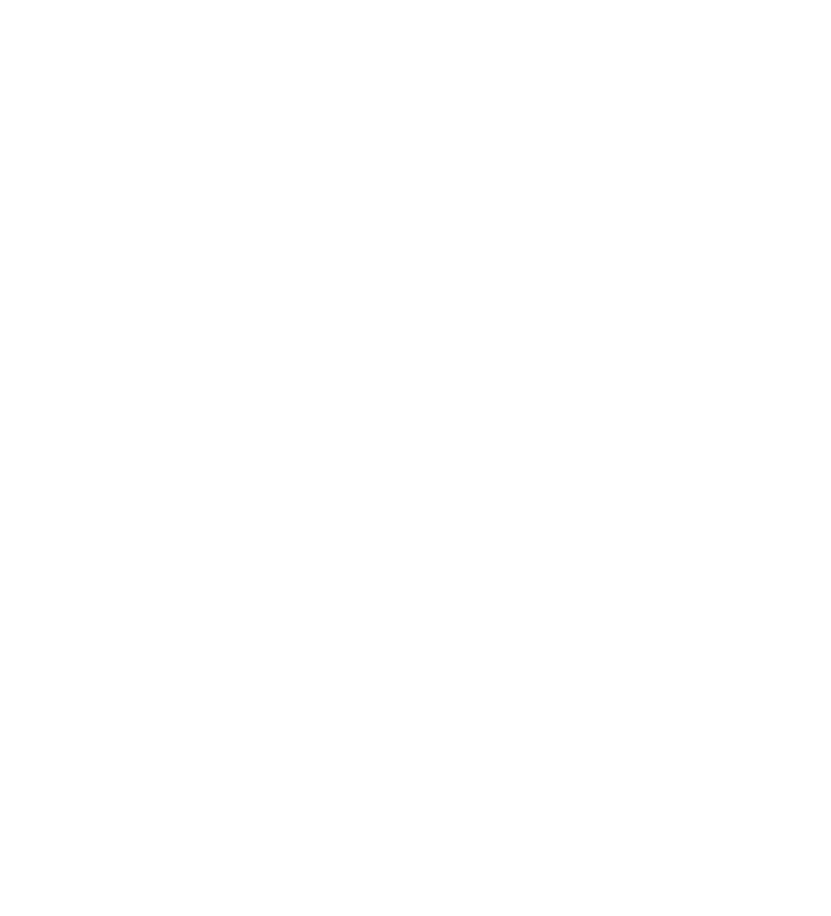
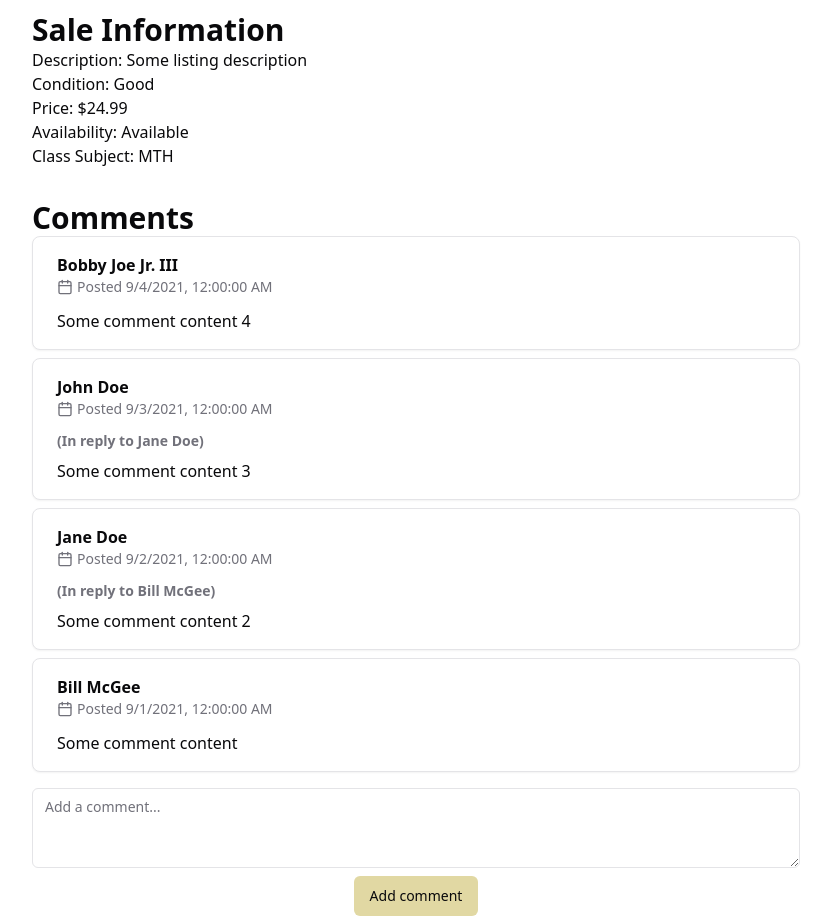
Before and after one commit to declspecl/bookmarket, a React (Vite) app in the folder bookmarket-website/: page /listing/1 in a window 1280 px wide. Shown: the part 380-1296 px from the top of the page, without its empty margins (224-1055 px from the left). Before the commit the page ends 800 px from the top, so only its background shows below. Built offline with nearby package versions, Linux system fonts and the light colour scheme.

Commit message:
Create view listing page (#31)

```diff
--- /dev/null
+++ b/bookmarket-website/src/components/ui/textarea.tsx
@@ -0,0 +1,22 @@
+import * as React from "react"
+
+import { cn } from "@/lib/utils"
+
+const Textarea = React.forwardRef<
+  HTMLTextAreaElement,
+  React.ComponentProps<"textarea">
+>(({ className, ...props }, ref) => {
+  return (
+    <textarea
+      className={cn(
+        "flex min-h-[80px] w-full rounded-md border border-input bg-background px-3 py-2 text-base ring-offset-background placeholder:text-muted-foreground focus-visible:outline-none focus-visible:ring-2 focus-visible:ring-ring focus-visible:ring-offset-2 disabled:cursor-not-allowed disabled:opacity-50 md:text-sm",
+        className
+      )}
+      ref={ref}
+      {...props}
+    />
+  )
+})
+Textarea.displayName = "Textarea"
+
+export { Textarea }
--- a/bookmarket-website/src/lib/api/mocks.ts
+++ b/bookmarket-website/src/lib/api/mocks.ts
@@ -1,4 +1,4 @@
-import { Listing, Condition, Availability, ClassSubject } from "./model";
+import { Listing, Condition, Availability, ClassSubject, ListingWithSeller, CommentWithCreator } from "./model";
 
 export const mockGetAllListingsResponse: Listing[] = [
     {
@@ -74,3 +74,76 @@ export const mockGetAllListingsResponse: Listing[] = [
         createdAt: "2021-09-06T00:00:00Z"
     }
 ]
+
+export const mockGetListingByIdResponse: ListingWithSeller = {
+    id: 1,
+    title: "Some listing title",
+    description: "Some listing description",
+    authorName: "Some author name",
+    price: 24.99,
+    condition: Condition.GOOD,
+    availability: Availability.AVAILABLE,
+    classSubject: ClassSubject.MTH,
+    seller: {
+        id: 10,
+        firstName: "Some",
+        lastName: "Seller",
+        email: "someseller@oakland.edu"
+    },
+    createdAt: "2021-09-01T00:00:00Z"
+}
+
+export const mockGetAllCommentsForListingResponse: CommentWithCreator[] = [
+    {
+        id: "4",
+        content: "Some comment content 4",
+        parentListingId: 1,
+        parentCommentId: undefined,
+        createdAt: "2021-09-04T00:00:00Z",
+        creator: {
+            id: 13,
+            firstName: "Bobby",
+            lastName: "Joe Jr. III",
+            email: "qwenokqwneokwqoe@oakland.edu"
+        }
+    },
+    {
+        id: "3",
+        content: "Some comment content 3",
+        parentListingId: 1,
+        parentCommentId: 2,
+        createdAt: "2021-09-03T00:00:00Z",
+        creator: {
+            id: 12,
+            firstName: "John",
+            lastName: "Doe",
+            email: "ANOTHERANOTHERcommenter@oakland.edu"
+        }
+    },
+    {
+        id: "2",
+        content: "Some comment content 2",
+        parentListingId: 1,
+        parentCommentId: 1,
+        createdAt: "2021-09-02T00:00:00Z",
+        creator: {
+            id: 11,
+            firstName: "Jane",
+            lastName: "Doe",
+            email: "ANOTHERcommenter@oakland.edu"
+        }
+    },
+    {
+        id: "1",
+        content: "Some comment content",
+        parentListingId: 1,
+        parentCommentId: undefined,
+        createdAt: "2021-09-01T00:00:00Z",
+        creator: {
+            id: 10,
+            firstName: "Bill",
+            lastName: "McGee",
+            email: "somecommenter@oakland.edu"
+        }
+    }
+]
--- a/bookmarket-website/src/pages/ShopPage.tsx
+++ b/bookmarket-website/src/pages/ShopPage.tsx
@@ -1,5 +1,4 @@
 import { NavBar } from "@/components/NavBar";
-import "./ShopPage.css";
 import { mockGetAllListingsResponse } from "@/lib/api/mocks";
 import { Listing } from "@/lib/api/model";
 import { Card, CardContent } from "@/components/ui/card";
--- a/bookmarket-website/src/pages/ViewListingPage.tsx
+++ b/bookmarket-website/src/pages/ViewListingPage.tsx
@@ -1,15 +1,93 @@
 import { NavBar } from "@/components/NavBar";
-import "./LoginPage.css";
-import { useParams, useSearchParams } from "react-router-dom";
+import { Button } from "@/components/ui/button";
+import { Card, CardContent } from "@/components/ui/card";
+import { Textarea } from "@/components/ui/textarea";
+import { mockGetAllCommentsForListingResponse, mockGetListingByIdResponse } from "@/lib/api/mocks";
+import { CommentWithCreator } from "@/lib/api/model";
+import { LucideCalendar } from "lucide-react";
+import { useState } from "react";
+import { useParams } from "react-router-dom";
+
+interface CommentCardProps {
+    comment: CommentWithCreator;
+    commentById: Record<string, CommentWithCreator>;
+}
+
+function CommentCard({ comment, commentById }: CommentCardProps) {
+    return (
+        <Card key={`comment-${comment.id}`} className="w-full">
+            <CardContent className="py-4 px-6 flex flex-col gap-2">
+                <div>
+                    <p className="font-semibold text-wrap">{comment.creator.firstName} {comment.creator.lastName}</p>
+                    <p className="text-sm text-muted-foreground text-wrap inline-flex flex-row items-center gap-1">
+                        <LucideCalendar size="16" /> Posted {new Date(comment.createdAt).toLocaleString()}
+                    </p>
+                </div>
+
+                {comment.parentCommentId !== undefined && (
+                    <p className="font-semibold text-muted-foreground text-sm">(In reply to {commentById[comment.parentCommentId].creator.firstName} {commentById[comment.parentCommentId].creator.lastName})</p>
+                )}
+                <p className="text-wrap">{comment.content}</p>
+            </CardContent>
+        </Card>
+    );
+}
 
 export function ViewListingPage() {
     const params = useParams();
+
+    const listing = mockGetListingByIdResponse;
+    const [comments, setComments] = useState(mockGetAllCommentsForListingResponse);
+
+    const commentById = Object.fromEntries(comments.map((comment) => [comment.id, comment]));
+
+    const [commentText, setCommentText] = useState("");
 
     return (
         <div>
             <NavBar />
 
             <h1>View Listing for ID {params["id"]}</h1>
+
+            <div className="px-4 md:px-0 md:w-3/4 lg:w-3/5 mx-auto flex flex-col gap-8">
+                <div>
+                    <h2 className="text-4xl sm:text-5xl font-semibold">{listing.title}</h2>
+                    <p className="text-muted-foreground">By: {listing.authorName}</p>
+                </div>
+
+                <div className="w-full h-52 bg-gray-400 rounded-lg" />
+
+                <div>
+                    <h3 className="text-3xl font-semibold">Sale Information</h3>
+                    <p><span className="font-medium">Description:</span> {listing.description}</p>
+                    <p><span className="font-medium">Condition:</span> {listing.condition}</p>
+                    <p><span className="font-medium">Price:</span> ${listing.price}</p>
+                    <p><span className="font-medium">Availability:</span> {listing.availability}</p>
+                    <p><span className="font-medium">Class Subject:</span> {listing.classSubject}</p>
+                </div>
+
+                <div>
+                    <h3 className="text-3xl font-semibold">Comments</h3>
+
+                    <div className="flex flex-col gap-4">
+                        <div className="flex flex-col gap-2">
+                            {comments.map((comment) => (
+                                <CommentCard key={`comment-${comment.id}`} comment={comment} commentById={commentById} />
+                            ))}
+                        </div>
+
+                        <div className="flex flex-col gap-2 items-center">
+                            <Textarea
+                                placeholder="Add a comment..."
+                                value={commentText}
+                                onChange={(e) => setCommentText(e.target.value)}
+                            />
+
+                            <Button>Add comment</Button>
+                        </div>
+                    </div>
+                </div>
+            </div>
         </div>
     );
 }
```
Also changed, not shown: bookmarket-website/src/lib/api/model.ts (+30 -1 lines), bookmarket-website/src/pages/ShopPage.css (deleted), bookmarket-website/src/pages/ViewListingPage.css (deleted).
